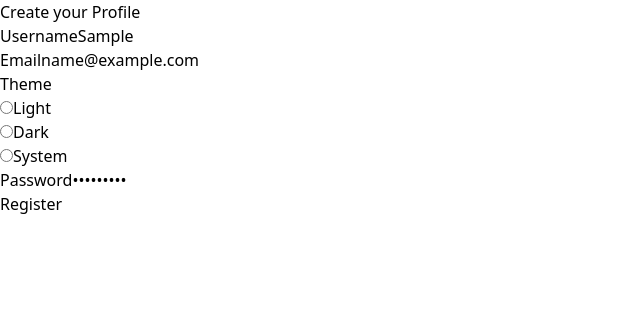
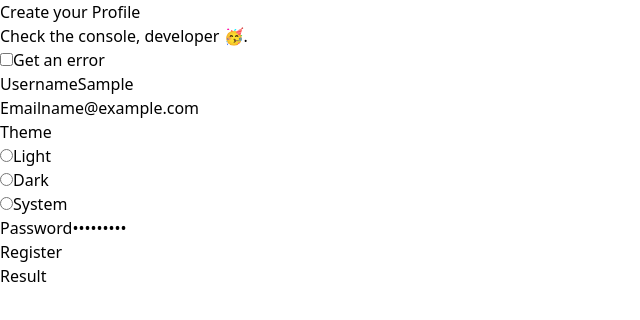
Before and after one commit to ToniMaunde/typed-formdata, a React (Vite) app: page / in a window 1280 px wide. Both pictures are taken after typing "Sample", "name@example.com", "Sample123" into the empty fields and a click on the button "Register". Shown: the top 320 px of the page, without its empty margins (0-640 px from the left). Built offline with nearby package versions, Linux system fonts and the light colour scheme.

Commit message:
feature: add element to display the parsed submission data
and added a checkbox to fail the submission

```diff
--- a/src/App.tsx
+++ b/src/App.tsx
@@ -1,12 +1,12 @@
-import { type FormEvent } from "react";
-import { z, type ZodError, type ZodObject, } from "zod";
+import { useState, type FormEvent, ChangeEvent } from "react";
+import { z, ZodError, type ZodObject, } from "zod";
 import Input from "./Input";
 import RadioInput from "./RadioInput";
 
 const ZProfileSchema = z.object({
-  username: z.string(),
-  email: z.string(),
-  password: z.string(),
+  username: z.string().min(6),
+  email: z.string().email(),
+  password: z.string().min(6),
   theme: z.string(),
 });
 type TProfile = z.infer<typeof ZProfileSchema>;
@@ -75,19 +75,51 @@ const THEME_PREFERENCES = [
 ];
 
 function App() {
+  const [result, setResult] = useState<TProfile>();
+  const [thereWasAnError, setErrorStatus] = useState(false);
+  const [isSubmitting, setSubmissionStatus] = useState(false);
+  const [isRequired, setRequired] = useState(true);
+
+  function handleChange(e: ChangeEvent<HTMLInputElement>) {
+    const { checked } = e.currentTarget;
+    setRequired(!checked);
+  }
 
   function handleSubmit(e: FormEvent<HTMLFormElement>) {
     e.preventDefault();
+
+    setErrorStatus(false);
+    setSubmissionStatus(true);
     const formData = new FormData(e.currentTarget);
-    console.log(castFormData<TProfile>(formData, ZProfileSchema));
+
+    // Artificial timeout
+    setTimeout(() => {
+      const result = castFormData<TProfile>(formData, ZProfileSchema);
+      if (result instanceof ZodError) {
+        setErrorStatus(true);
+        // TODO: do you
+      } else {
+        setResult(result);
+      }
+      setSubmissionStatus(false);
+    }, 1000);
   }
 
   return (
     <>
       <main className="text-white max-w-[320px] mx-auto">
         <h1 className="font-mono text-2xl py-8">Create your Profile</h1>
+        {
+          thereWasAnError &&
+          <p className="font-semibold text-red-500 mb-6">Check the console, developer 🥳.
+          </p>
+        }
+        <div className="flex gap-1 mb-6">
+          <input type="checkbox" name="makeItFail" id="makeItFail" className="accent-fuchsia-600" onChange={handleChange} />
+          <label htmlFor="makeItFail">Get an error</label>
+        </div>
         <form className="flex flex-col gap-6 font-sans" onSubmit={handleSubmit}>
-          <Input className="rounded-md py-1 px-2 text-gray-900" label="Username" name="username" type="text" inputMode="text" autoComplete="username" autoFocus required />
+          <Input className="rounded-md py-1 px-2 text-gray-900" label="Username" name="username" type="text" inputMode="text" autoComplete="username" autoFocus minLength={6} required={isRequired} />
           <Input className="rounded-md py-1 px-2 text-gray-900" label="Email" name="email" type="email" inputMode="email" autoComplete="email" required />
           <fieldset name="preferences">
             <legend>Theme</legend>
@@ -97,9 +129,30 @@ function App() {
               ))
             }
           </fieldset>
-          <Input className="rounded-md py-1 px-2 text-gray-900" label="Password" name="password" type="password" inputMode="text" autoComplete="new-password" required />
-          <button type="submit" className="bg-fuchsia-600 font-sans font-bold py-2 px-4 text-white rounded-md">Register</button>
+          <Input className="rounded-md py-1 px-2 text-gray-900" label="Password" name="password" type="password" inputMode="text" autoComplete="new-password" minLength={6} required />
+          <button
+            type="submit"
+            className={`font-sans font-bold py-2 px-4 text-white rounded-md ${isSubmitting ? "bg-fuchsia-500" : "bg-fuchsia-600"}`}
+            disabled={isSubmitting}
+          >
+            {
+              isSubmitting ? "Registering..." : "Register"
+            }
+          </button>
         </form>
+        <div className="mt-6 p-4 rounded-md bg-gray-800 min-h-32">
+          <h2 className="text-lg/6 font-bold font-mono mb-2">Result</h2>
+          {
+            result && (
+              <>
+                <p>Username: {result.username}</p>
+                <p>Email: {result.email}</p>
+                <p>Theme: {result.theme}</p>
+                <p>Password: {result.password}</p>
+              </>
+            )
+          }
+        </div>
       </main>
     </>
   )
--- a/src/Input.tsx
+++ b/src/Input.tsx
@@ -12,6 +12,7 @@ type TInputProps = {
   inputMode?: TInputMode;
   className?: string;
   autoFocus?: boolean;
+  minLength?: number;
   required: boolean;
 }
 
```
